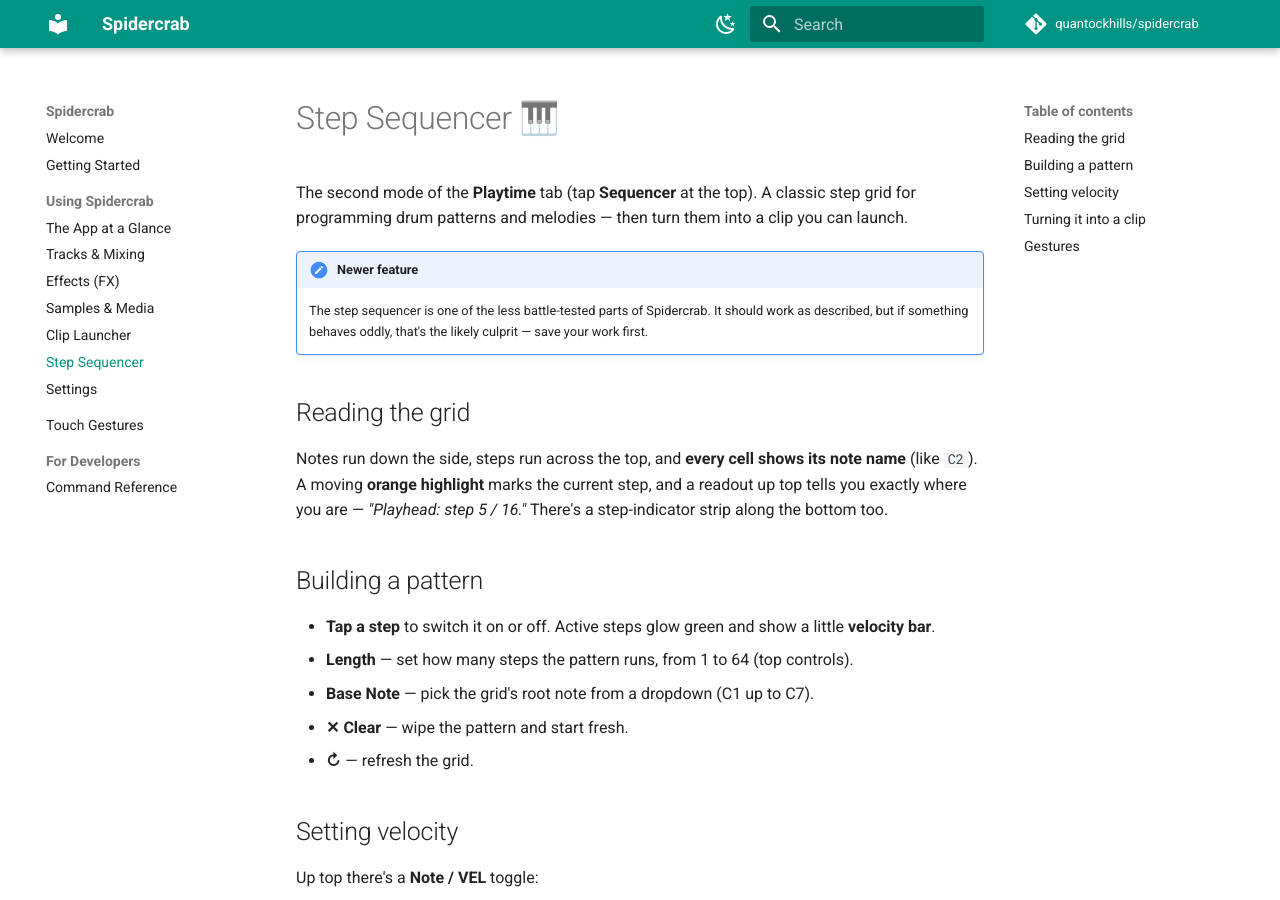
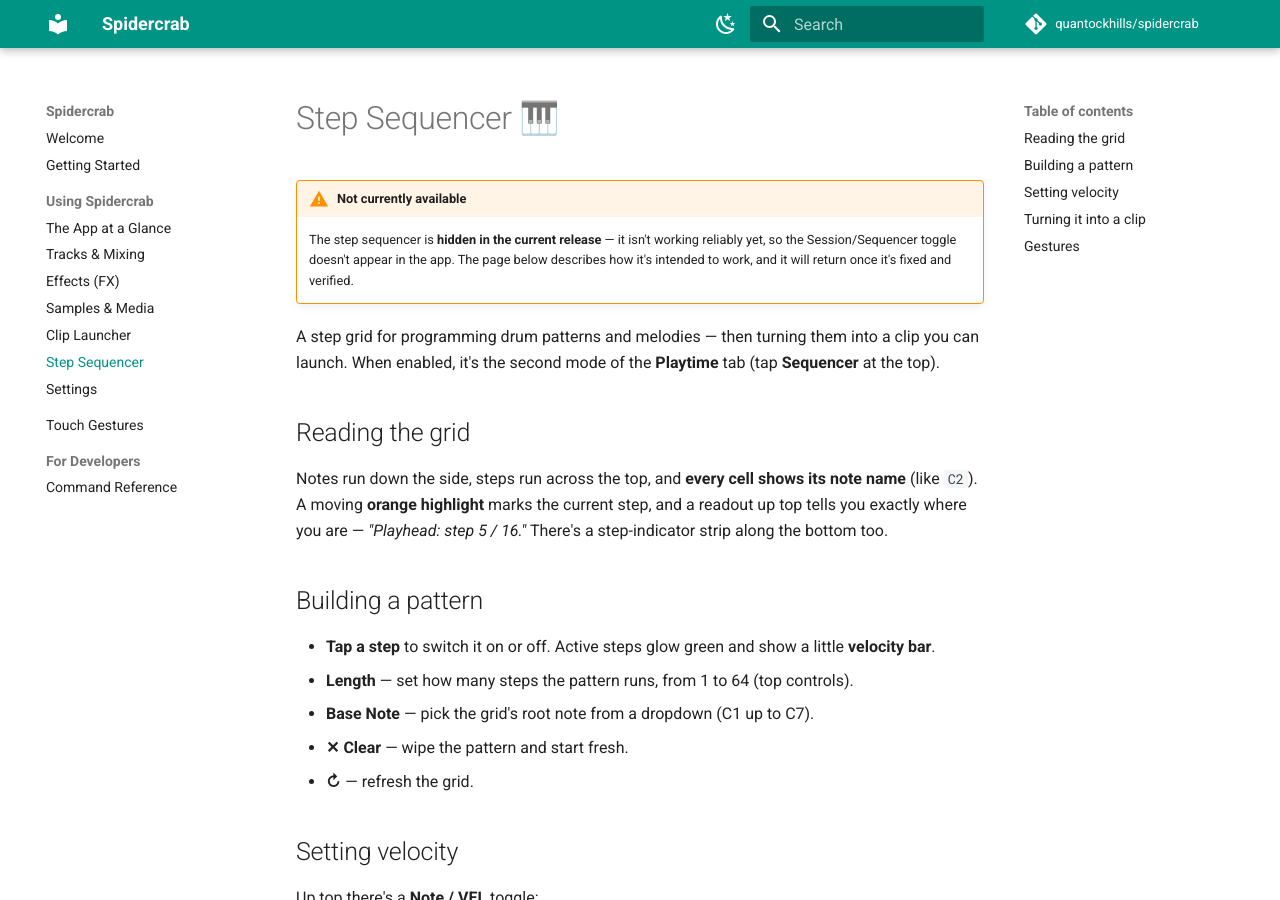
Before and after one commit to quantockhills/spidercrab, an MkDocs documentation site: the page built from docs/features/sequencer.md, in a window 1280 px wide and 900 px high. Built offline with MkDocs 1.6.1 and Material for MkDocs 9.7.7, drawn with Linux system fonts in a browser that asks for light colours; comment, search, counter and statistics services are not loaded.

Commit message:
fix: hide the step sequencer until it works
The sequencer is built but not working reliably, so the Session/Sequencer
toggle is hidden behind SHOW_SEQUENCER (false). All of its code is untouched —
flip the flag to bring it back once verified. Docs and README updated to stop
advertising it, with the sequencer page marked as not currently available.

```diff
--- a/docs/features/sequencer.md
+++ b/docs/features/sequencer.md
@@ -1,9 +1,9 @@
 # Step Sequencer 🎹
 
-The second mode of the **Playtime** tab (tap **Sequencer** at the top). A classic step grid for programming drum patterns and melodies — then turn them into a clip you can launch.
+!!! warning "Not currently available"
+    The step sequencer is **hidden in the current release** — it isn't working reliably yet, so the Session/Sequencer toggle doesn't appear in the app. The page below describes how it's intended to work, and it will return once it's fixed and verified.
 
-!!! note "Newer feature"
-    The step sequencer is one of the less battle-tested parts of Spidercrab. It should work as described, but if something behaves oddly, that's the likely culprit — save your work first.
+A step grid for programming drum patterns and melodies — then turning them into a clip you can launch. When enabled, it's the second mode of the **Playtime** tab (tap **Sequencer** at the top).
 
 ## Reading the grid
 
```
Also changed, not shown: README.md (+1 -1 lines), docs/features/README.md (+2 -2 lines), docs/features/playtime.md (+2 -3 lines), docs/gestures.md (+2 -2 lines), docs/getting-started.md (+1 -1 lines), docs/index.md (+1 -1 lines), 1 other file.
